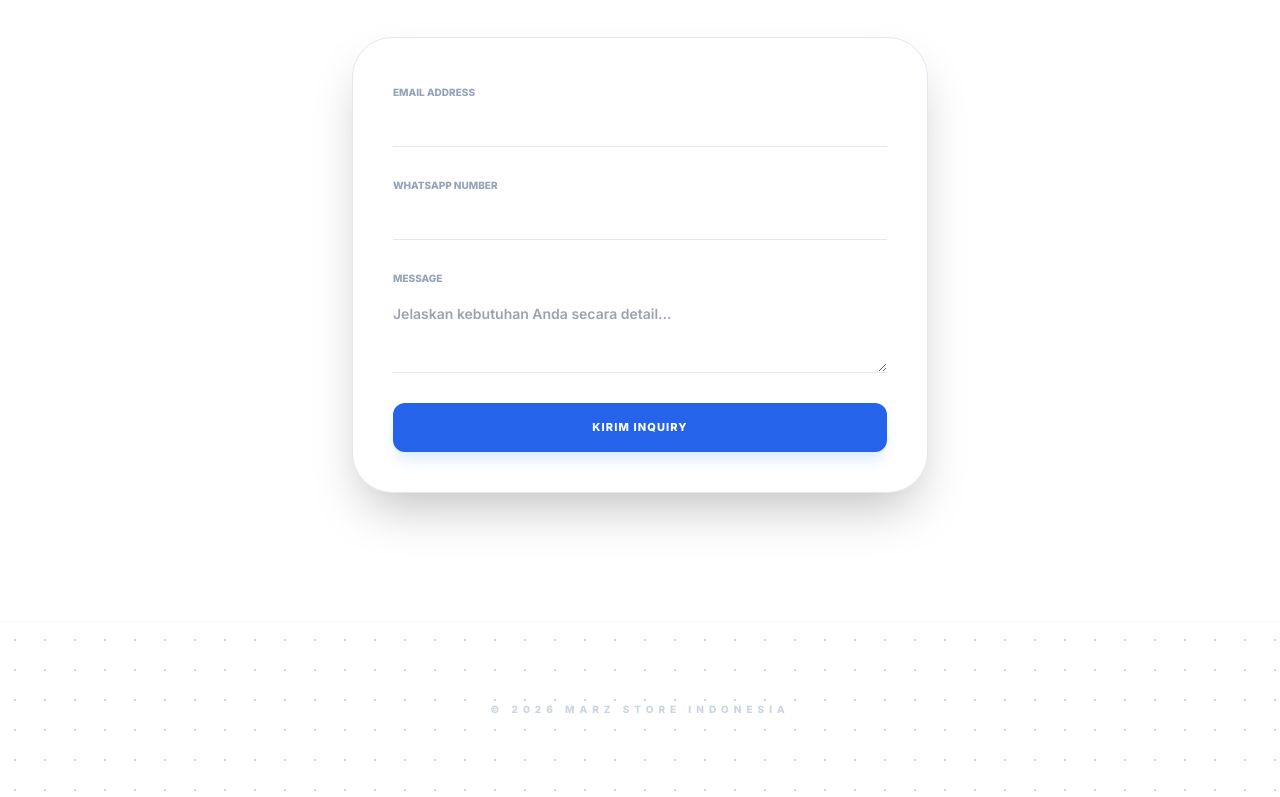
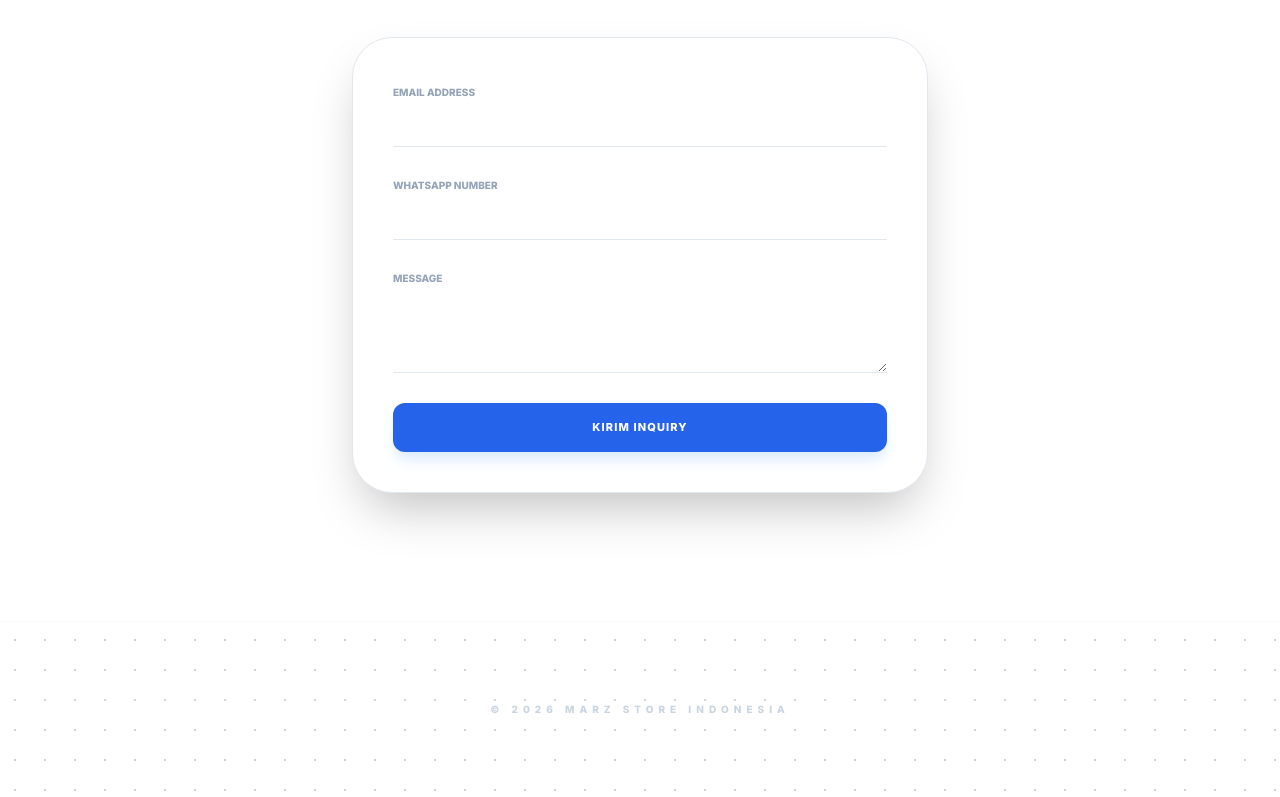
Before and after one commit to Hexazor-null/marz-store, a plain HTML site: page index.html in a window 1280 px wide. Shown: the part 1595-2392 px from the top of the page. Drawn offline with nearby package versions, Linux system fonts and the light colour scheme; some packages are replaced by stand-ins of ours; a script that the page names is missing.

Commit message:
updated UI again

```diff
--- a/index.html
+++ b/index.html
@@ -116,7 +116,7 @@
                 </div>
                 <div>
                     <label class="text-[10px] font-bold uppercase text-slate-400">Message</label>
-                    <textarea id="pesan" required rows="3" class="w-full mt-2 border-b border-slate-200 outline-none py-2 text-sm font-semibold focus:border-blue-600 transition bg-transparent" placeholder="Jelaskan kebutuhan Anda secara detail..."></textarea>
+                    <textarea id="pesan" required rows="3" class="w-full mt-2 border-b border-slate-200 outline-none py-2 text-sm font-semibold focus:border-blue-600 transition bg-transparent" placeholder=""></textarea>
                 </div>
                 <button type="submit" id="btnSubmit" class="w-full bg-blue-600 text-white font-bold py-4 rounded-xl text-[11px] uppercase tracking-widest hover:bg-blue-700 transition shadow-lg shadow-blue-100">
                     Kirim Inquiry
```
